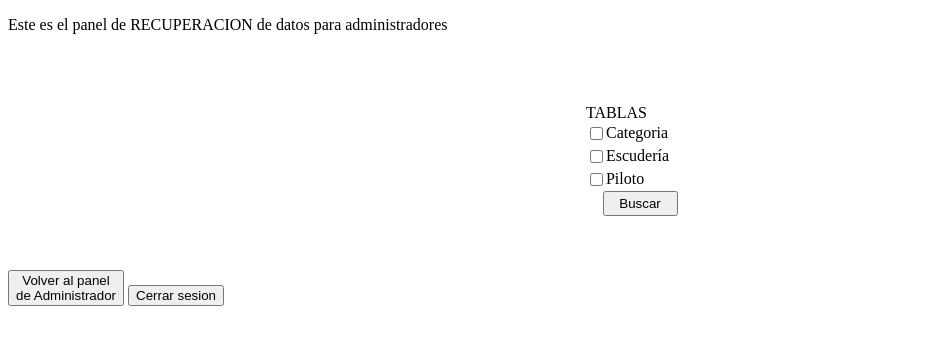
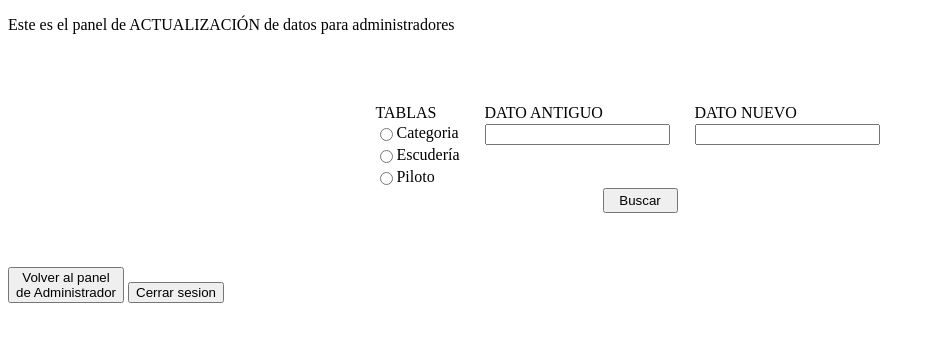
Before and after one commit to Mikilix2006/PHP, a PHP site: page /actualizar.php in a window 1280 px wide. Shown: the top 345 px of the page, without its empty margins (0-935 px from the left). Run offline with PHP 8.4, Linux system fonts and the light colour scheme.

Commit message:
Casa 21-11-2025

```diff
--- a/Practicas Evaluables/Practica 2/actualizar.php
+++ b/Practicas Evaluables/Practica 2/actualizar.php
@@ -19,7 +19,7 @@ qué datos se quieren actualizar.
 <!DOCTYPE html>
 <html>
 <head>
-    <title>Recuperar datos</title>
+    <title>Actualizar datos</title>
     <style>
         form {
             display: flex;
@@ -52,7 +52,7 @@ qué datos se quieren actualizar.
     </style>
 </head>
 <body>
-    <p>Este es el panel de RECUPERACION de datos para administradores</p>
+    <p>Este es el panel de ACTUALIZACIÓN de datos para administradores</p>
 
     <br><br><br>
     <form method="POST" action="<?php echo htmlspecialchars($_SERVER['PHP_SELF']);?>">
@@ -60,16 +60,28 @@ qué datos se quieren actualizar.
             <div class="seccion">
                 TABLAS
                 <div class="elemento-seccion">
-                    <input type="checkbox" name="tabla" id="tabla_categoria" value="tabla_categoria">
+                    <input type="radio" name="tabla" id="tabla_categoria" value="tabla_categoria">
                     <label for="tabla_categoria">Categoria</label>
                 </div>
                 <div class="elemento-seccion">
-                    <input type="checkbox" name="tabla" id="tabla_escuderia" value="tabla_escuderia">
+                    <input type="radio" name="tabla" id="tabla_escuderia" value="tabla_escuderia">
                     <label for="tabla_escuderia">Escudería</label>
                 </div>
                 <div class="elemento-seccion">
-                    <input type="checkbox" name="tabla" id="tabla_piloto" value="tabla_piloto">
+                    <input type="radio" name="tabla" id="tabla_piloto" value="tabla_piloto">
                     <label for="tabla_piloto">Piloto</label>
+                </div>
+            </div>
+            <div class="seccion">
+                DATO ANTIGUO
+                <div class="elemento-seccion">
+                    <input type="text" name="antiguo" id="antiguo">
+                </div>
+            </div>
+            <div class="seccion">
+                DATO NUEVO
+                <div class="elemento-seccion">
+                    <input type="text" name="nuevo" id="nuevo">
                 </div>
             </div>
         </div>
@@ -96,6 +108,9 @@ if ($_SERVER['REQUEST_METHOD']=="POST") {
 
     if ($form_valido) {
 
+        $antiguo_filled = false;
+        $nuevo_filled = false;
+
         try { // try catch para la conexion con la base de datos
             /**
              * __________________
@@ -107,6 +122,67 @@ if ($_SERVER['REQUEST_METHOD']=="POST") {
              *
              */
             if ($tabla == 'tabla_categoria') {
+                $antiguo = $_POST['antiguo']; // Recoger informacion del formulario
+                $nuevo = $_POST['nuevo']; // Recoger informacion del formulario
+                /**
+                 * _______________________
+                 * |                     |
+                 * | VALIDAR INFORMACION |
+                 * |    DE CATEGORIA     |
+                 * |_____________________|
+                 *
+                 * == VALIDACIONES MANUALES ==
+                 * Comprueba que la categoria este informada.
+                 * Si no esta informada pasa a la parte
+                 * de informe de errores.
+                 *
+                 */
+                if (trim($antiguo)!=="")
+                    $antiguo_filled = true;
+                if (trim($nuevo)!=="")
+                    $nuevo_filled = true;
+                /**
+                 * __________________________
+                 * |                        |
+                 * | TRATAMIENTO DE ERRORES |
+                 * |    DE INSERCION DE     |
+                 * |       CATEGORIA        |
+                 * |________________________|
+                 *
+                 */
+                if (!$antiguo_filled) {
+                    echo "<br><br>La antigua categoría introducida no es válida. ";
+                } elseif (!$nuevo_filled) {
+                    echo "<br><br>La nueva categoría introducida no es válida. ";
+                } else {
+                    /**
+                     * _____________________________
+                     * |                           |
+                     * | ACTUALIZACION DE REGISTRO |
+                     * |    EN TABLA CATEGORIA     |
+                     * |___________________________|
+                     *
+                     * == ACCION ==
+                     * El usuario ha seleccionado la
+                     * opcion "Categoria".
+                     *
+                     * == CONEXION A BBDD ==
+                     * Conectar con credenciales
+                     * automaticas a la bbdd.
+                     *
+                     * == ACTUALIZACION DE DATOS ==
+                     * Actualizar la categoria
+                     * especificada por el usuario.
+                     *
+                     * No van a estar permitidas las
+                     * categorías repetidas.
+                     *
+                     * == INFORME DE ERRORES ==
+                     * Si da algun error al actualizar
+                     * los datos, informara al
+                     * usuario con el problema.
+                     *
+                     */
                     try {
                         $cadena_conexion = 'mysql:dbname=BBDD1;host=localhost';
                         $usuario = 'PracticaUD3';
@@ -121,8 +197,37 @@ if ($_SERVER['REQUEST_METHOD']=="POST") {
                                 ORDER BY id_categoria;';
                         $result = $bd->query($sql);
 
+                        $existe_categoria = false;
+                        $existe_nueva_categoria = false;
+                        foreach ($result as $row) {
+                            if ($row['nombre_categoria']==$antiguo) {
+                                $existe_categoria = true;
+                            }
+                            if ($row['nombre_categoria']==$nuevo) {
+                                $existe_nueva_categoria = true;
+                            }
+                        }
+                        // Actualizacion de datos
+                        if (!$existe_categoria) {
+                            echo "<br><br>La categoria a actualizar no existe en la base de datos.";
+                        } else {
+                            if ($existe_nueva_categoria) {
+                                echo "<br><br>La nueva categoria ya existe en la BBDD.";
+                            } else {
+                                // Actualizar categoria
+                                $preparada = $bd->prepare("UPDATE categoria
+                                                            SET nombre_categoria = ?
+                                                            WHERE nombre_categoria = ?;");
+                                $preparada->execute(array($nuevo, $antiguo));
+                                echo "<br>Caterogía actualizada con éxito<br><br>";
+                                echo "VALORES ACTUALIZADOS:<br>";
+                                echo "Categoria antigua: $antiguo<br>";
+                                echo "Categoria nueva: $nuevo";
+                            }
+                        }
                     }  catch (PDOException $e) {
-                        echo 'Error insertando la categoría => ' . $e->getMessage();
+                            echo 'Error actualizando la categoría => ' . $e->getMessage();
+                    }
                 }
             /**
              * __________________
--- a/Practicas Evaluables/Practica 2/recuperar.php
+++ b/Practicas Evaluables/Practica 2/recuperar.php
@@ -57,15 +57,15 @@ por el usuario en un formulario.
             <div class="seccion">
                 TABLAS
                 <div class="elemento-seccion">
-                    <input type="checkbox" name="tabla" id="tabla_categoria" value="tabla_categoria">
+                    <input type="radio" name="tabla" id="tabla_categoria" value="tabla_categoria">
                     <label for="tabla_categoria">Categoria</label>
                 </div>
                 <div class="elemento-seccion">
-                    <input type="checkbox" name="tabla" id="tabla_escuderia" value="tabla_escuderia">
+                    <input type="radio" name="tabla" id="tabla_escuderia" value="tabla_escuderia">
                     <label for="tabla_escuderia">Escudería</label>
                 </div>
                 <div class="elemento-seccion">
-                    <input type="checkbox" name="tabla" id="tabla_piloto" value="tabla_piloto">
+                    <input type="radio" name="tabla" id="tabla_piloto" value="tabla_piloto">
                     <label for="tabla_piloto">Piloto</label>
                 </div>
             </div>
```
Lines whose indentation alone changed are shown as unchanged.
